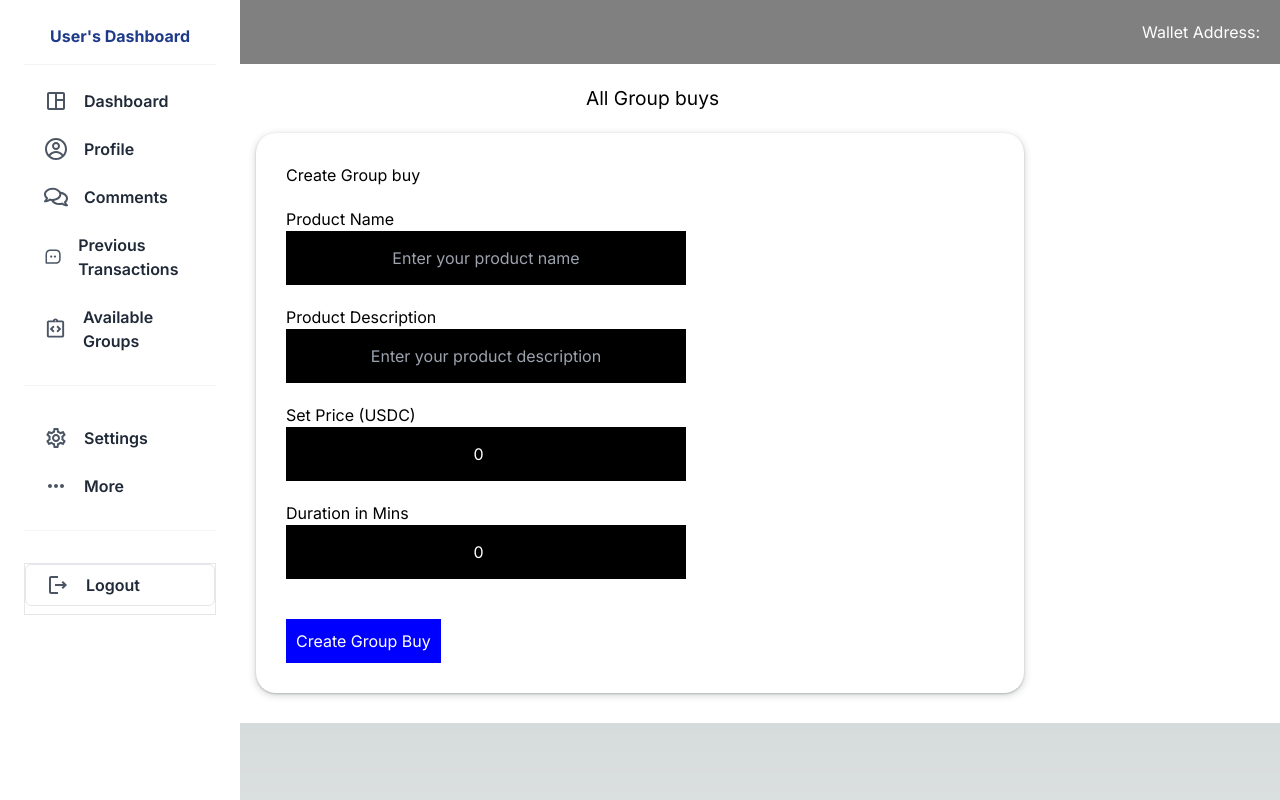
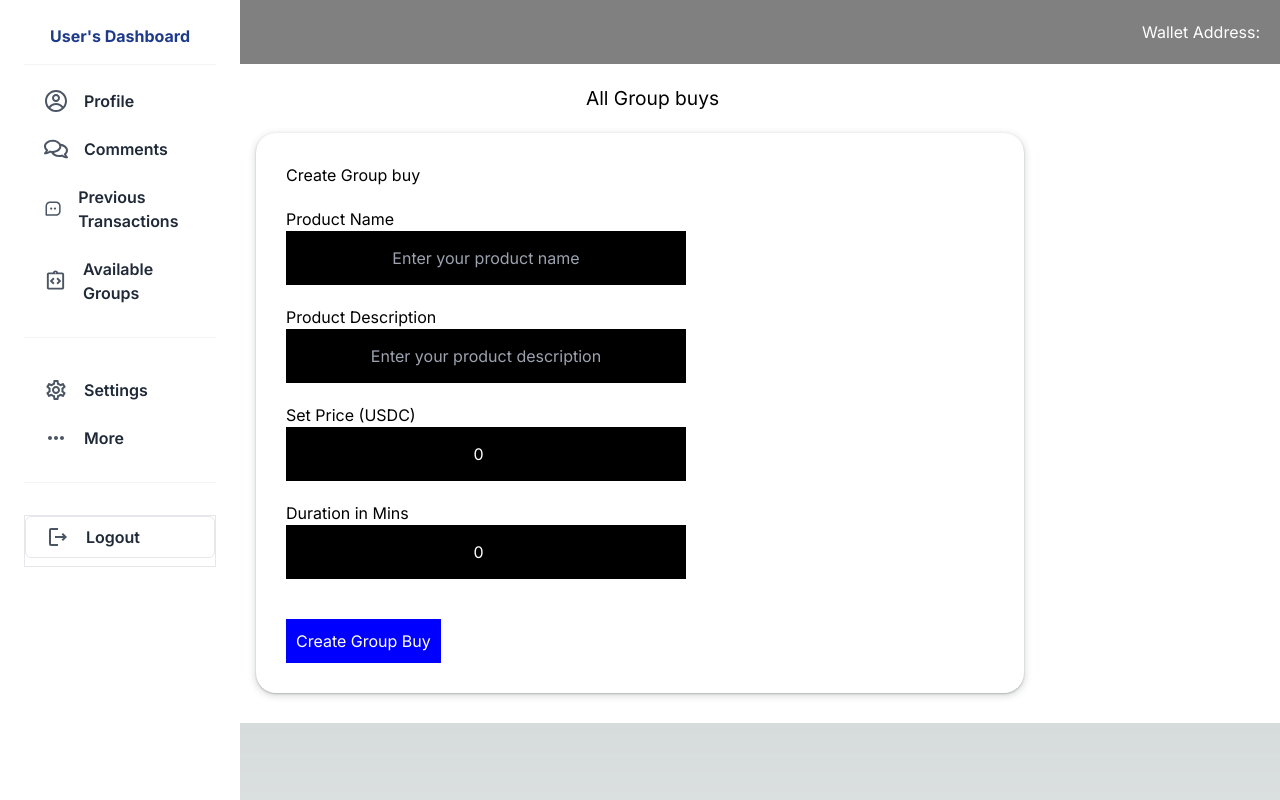
Before and after one commit to hackwell4216/final-year-project, a Next.js app: page /dashboard in a window 1280 px wide. Built offline with nearby package versions, Linux system fonts and the light colour scheme.

Commit message:
prevent env files

```diff
--- a/src/app/dashboard/SideNavbar.tsx
+++ b/src/app/dashboard/SideNavbar.tsx
@@ -3,8 +3,6 @@ import React from "react";
 import { GiHamburgerMenu } from "react-icons/gi";
 import { Disclosure } from "@headlessui/react";
 import {
-    MdOutlineSpaceDashboard,
-    MdOutlineAnalytics,
     MdOutlineIntegrationInstructions,
     MdOutlineMoreHoriz,
     MdOutlineSettings,
@@ -42,12 +40,7 @@ function SideNavbar() {
                             User's Dashboard
                         </h1>
                         <div className=" my-4 border-b border-gray-100 pb-4">
-                            <div className="flex mb-2 justify-start items-center gap-4 pl-5 hover:bg-gray-900 p-2 rounded-md group cursor-pointer hover:shadow-lg m-auto">
-                                <MdOutlineSpaceDashboard className="text-2xl text-gray-600 group-hover:text-white " />
-                                <h3 className="text-base text-gray-800 group-hover:text-white font-semibold ">
-                                    Dashboard
-                                </h3>
-                            </div>
+
                              <Link href="/profile">
                                 <div  className="flex  mb-2 justify-start items-center gap-4 pl-5 hover:bg-gray-900 p-2 rounded-md group cursor-pointer hover:shadow-lg m-auto">
                                 <CgProfile className="text-2xl text-gray-600 group-hover:text-white " />
```
Also changed, not shown: 1 other file (tests, documents, lock files or other folders).
